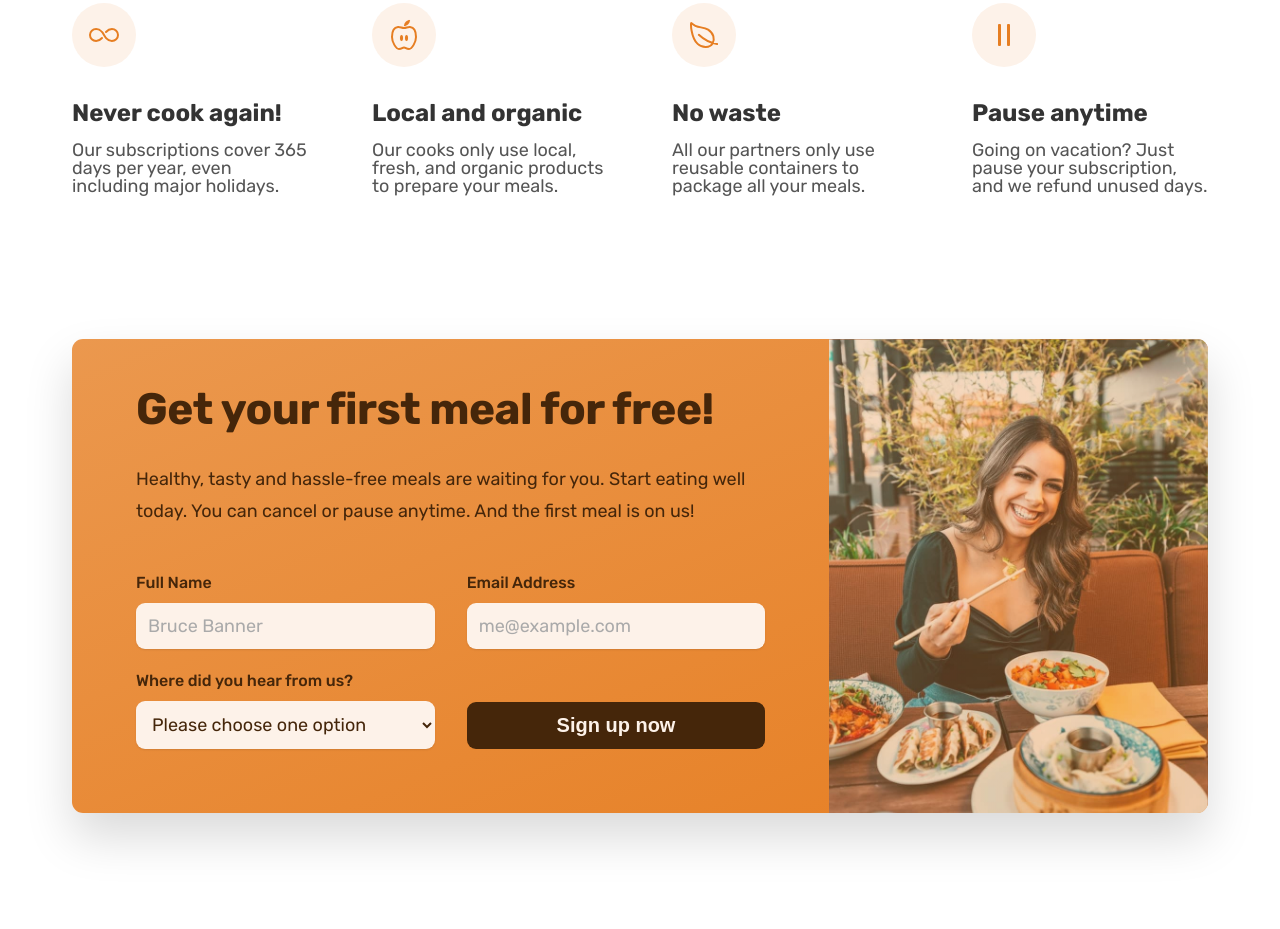
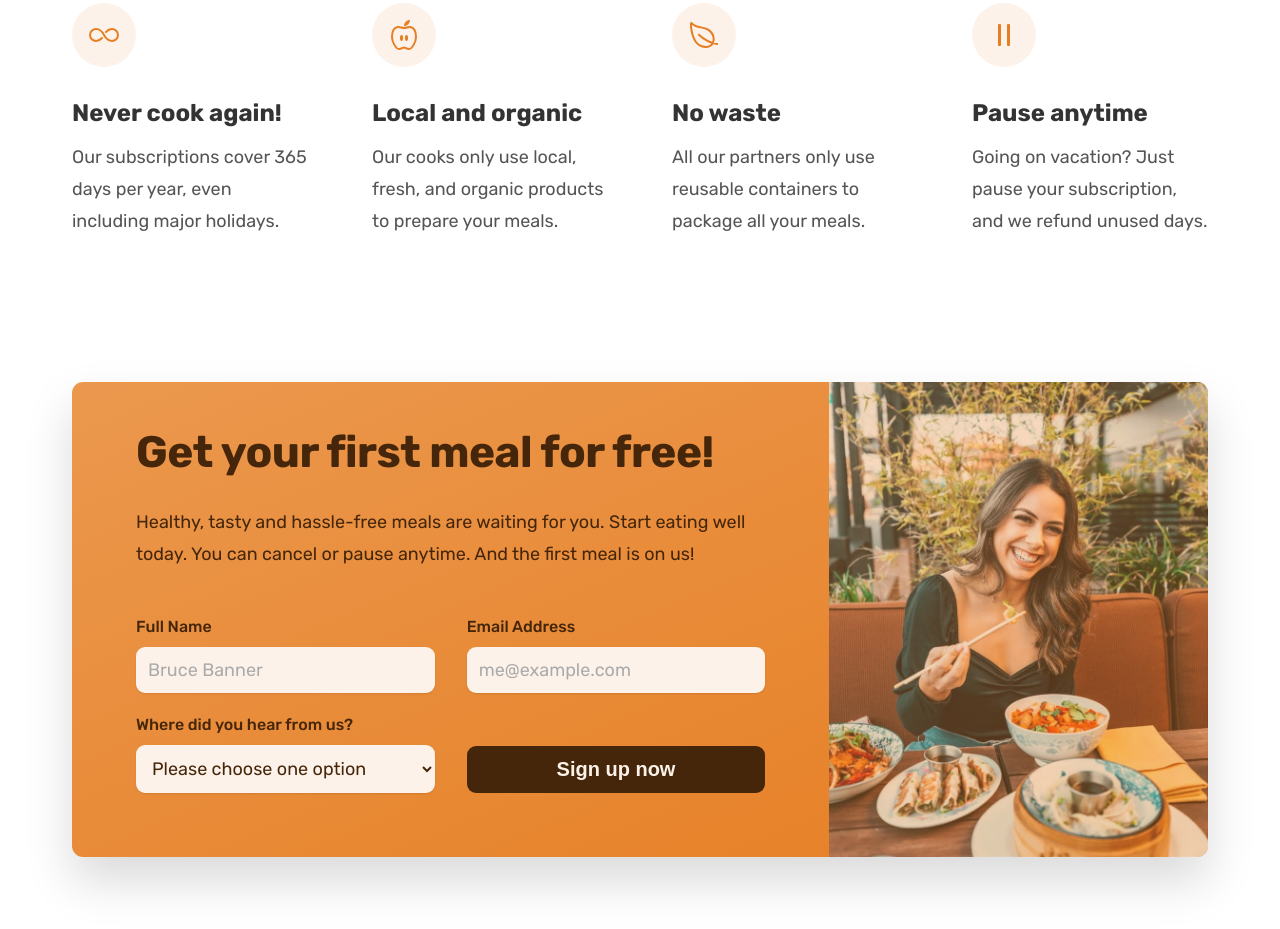
Before and after one commit to AmanRawatOfficial/OmniFood-Project, a plain HTML site: page index.html in a window 1280 px wide. Shown: the part 5578-6507 px from the top of the page. Drawn offline with nearby package versions, Linux system fonts and the light colour scheme.

Commit message:
Bug Fix
Changed list-style: 1.8 to line-height: 1.8 in line 460

```diff
--- a/css/style.css
+++ b/css/style.css
@@ -457,7 +457,7 @@
 
 .feature-text {
    font-size: 1.8rem;
-   list-style: 1.8;
+   line-height: 1.8;
 }
 
 /********************************/
```
